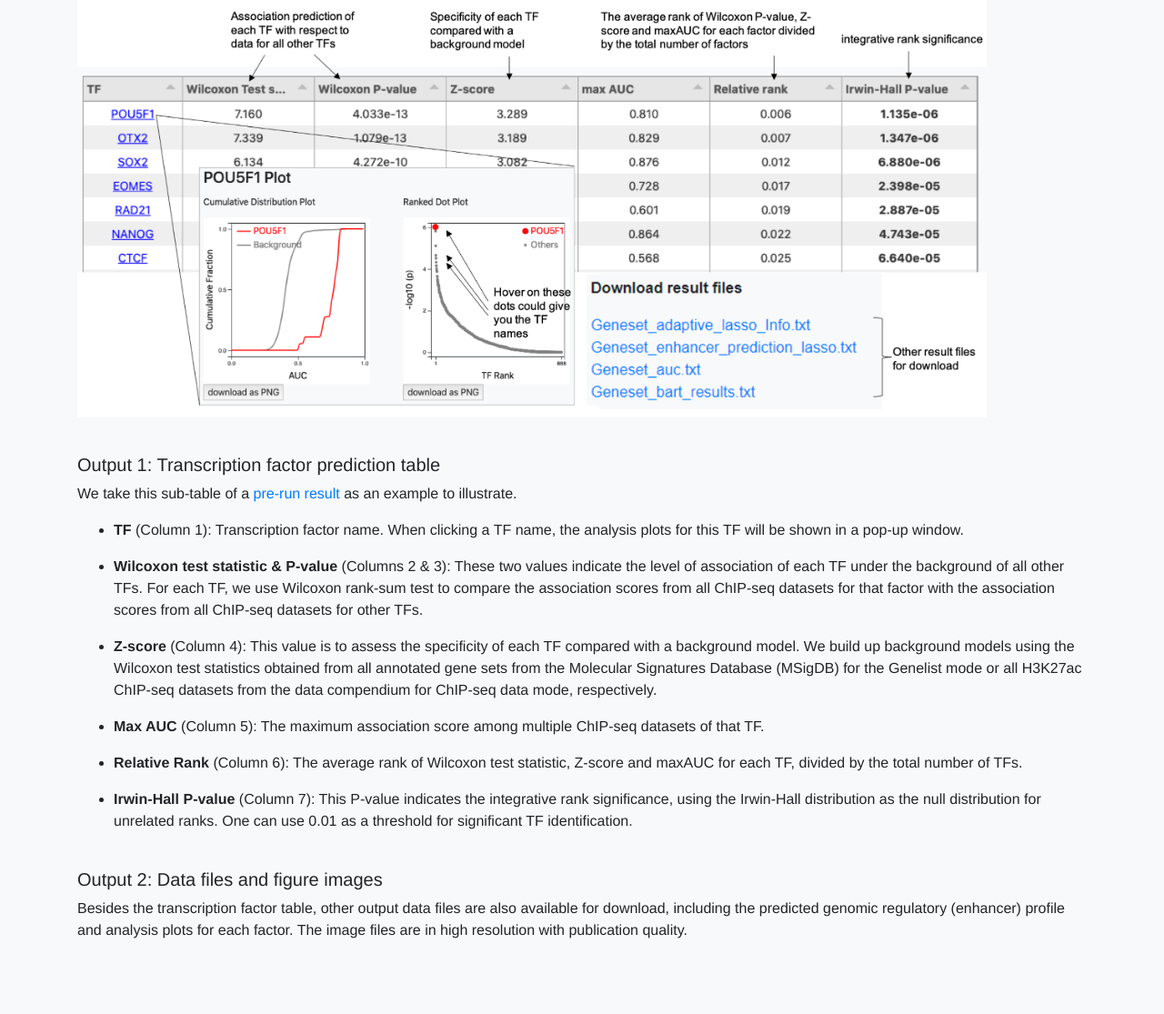
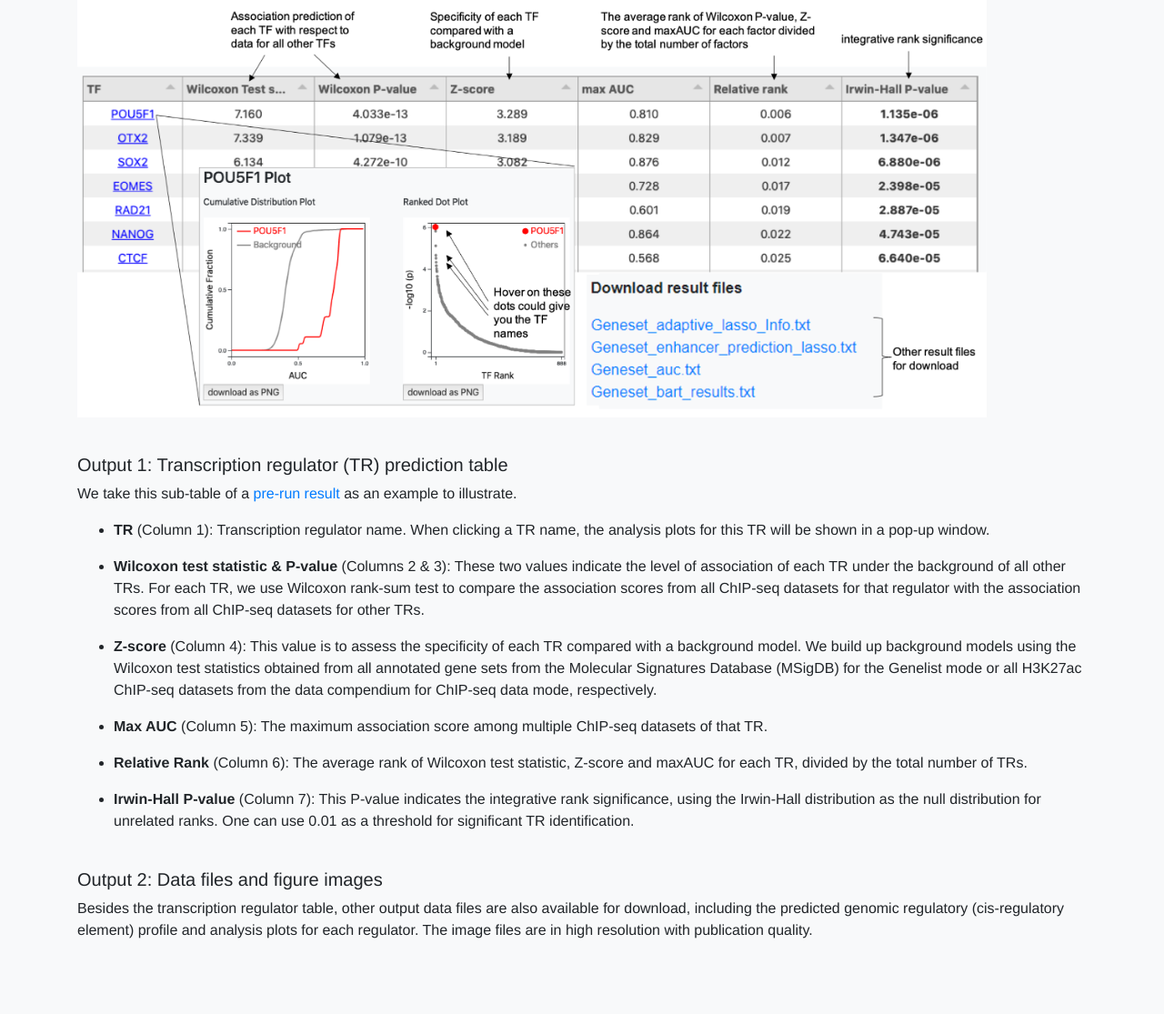
Before and after one commit to zang-lab/BARTweb_frontend, a Flask app: page /help in a window 1280 px wide. Shown: the part 1554-2669 px from the top of the page at 91% size. Run offline with Flask 2, Linux system fonts and the light colour scheme; some libraries are stand-ins or nearby versions.

Commit message:
edit help page

```diff
--- a/templates/help.html
+++ b/templates/help.html
@@ -30,7 +30,7 @@
     <div class="container">
         <div class="py-3">
           <h3><font color="#002F6C">BARTweb help page</font></h3>
-          <p>BARTweb is an interactive web server to predict functional transcription factors that regulate a given gene list or associate with a genomic profile. It is a web interface to <a href='http://faculty.virginia.edu/zanglab/bart/index.htm'>BART Python package</a>. </p>
+          <p>BARTweb is an interactive web server to predict functional transcription regulators that regulate a given gene list or associate with a genomic profile. It is a web interface to <a href="https://github.com/zanglab/bart2" target="_blank"> BART Python package</a>.</p>
           <p>If you use BARTweb in your data analysis or publish the results of BARTweb, please cite the following paper in the main text of your manuscript: </p>
           <ul>
           <li>Zhenjia Wang, Mete Civelek, Clint Miller, Nathan Sheffield, Michael J. Guertin, Chongzhi Zang.  BART: a transcription factor prediction tool with query gene sets or epigenomic profiles. <em>Bioinformatics</em>, <strong>34</strong>, 2867–2869 (2018). DOI: <a href='https://doi.org/10.1093/bioinformatics/bty194' target="_new">10.1093/bioinformatics/bty194</a></li>
@@ -54,29 +54,29 @@
           <h4>How to interpret the BART result</h4>
           <p><img src="{{ url_for('static', filename='bartweb2_result.png') }}" alt='bartweb_result' referrerPolicy='no-referrer' width="1000"/></p>
           <br>
-          <h5>Output 1: Transcription factor prediction table</h5>
+          <h5>Output 1: Transcription regulator (TR) prediction table</h5>
           <p>We take this sub-table of a <a href='http://bartweb.org/result?user_key=test_POU5F1_15751798580178106'>pre-run result</a> as an example to illustrate.</p>
           <ul>
-          <li><strong>TF</strong> (Column 1): Transcription factor name. When clicking a TF name, the analysis plots for this TF will be shown in a pop-up window.</li>
+          <li><strong>TR</strong> (Column 1): Transcription regulator name. When clicking a TR name, the analysis plots for this TR will be shown in a pop-up window.</li>
           </ul>
           <ul>
-          <li><strong>Wilcoxon test statistic &amp; P-value</strong> (Columns 2 &amp; 3): These two values indicate the level of association of each TF under the background of all other TFs. For each TF, we use Wilcoxon rank-sum test to compare the association scores from all ChIP-seq datasets for that factor with the association scores from all ChIP-seq datasets for other TFs.</li>
+          <li><strong>Wilcoxon test statistic &amp; P-value</strong> (Columns 2 &amp; 3): These two values indicate the level of association of each TR under the background of all other TRs. For each TR, we use Wilcoxon rank-sum test to compare the association scores from all ChIP-seq datasets for that regulator with the association scores from all ChIP-seq datasets for other TRs.</li>
           </ul>
           <ul>
-          <li><strong>Z-score</strong> (Column 4): This value is to assess the specificity of each TF compared with a background model. We build up background models using the Wilcoxon test statistics obtained from all annotated gene sets from the Molecular Signatures Database (MSigDB) for the Genelist mode or all H3K27ac ChIP-seq datasets from the data compendium for ChIP-seq data mode, respectively.</li>
+          <li><strong>Z-score</strong> (Column 4): This value is to assess the specificity of each TR compared with a background model. We build up background models using the Wilcoxon test statistics obtained from all annotated gene sets from the Molecular Signatures Database (MSigDB) for the Genelist mode or all H3K27ac ChIP-seq datasets from the data compendium for ChIP-seq data mode, respectively.</li>
           </ul>
           <ul>
-          <li><strong>Max AUC</strong> (Column 5): The maximum association score among multiple ChIP-seq datasets of that TF.</li>
+          <li><strong>Max AUC</strong> (Column 5): The maximum association score among multiple ChIP-seq datasets of that TR.</li>
           </ul>
           <ul>
-          <li><strong>Relative Rank</strong> (Column 6): The average rank of Wilcoxon test statistic, Z-score and maxAUC for each TF, divided by the total number of TFs.</li>
+          <li><strong>Relative Rank</strong> (Column 6): The average rank of Wilcoxon test statistic, Z-score and maxAUC for each TR, divided by the total number of TRs.</li>
           </ul>
           <ul>
-          <li><strong>Irwin-Hall P-value</strong> (Column 7): This P-value indicates the integrative rank significance, using the Irwin-Hall distribution as the null distribution for unrelated ranks. One can use 0.01 as a threshold for significant TF identification.</li>
+          <li><strong>Irwin-Hall P-value</strong> (Column 7): This P-value indicates the integrative rank significance, using the Irwin-Hall distribution as the null distribution for unrelated ranks. One can use 0.01 as a threshold for significant TR identification.</li>
           </ul>
           <br>
           <h5>Output 2: Data files and figure images</h5>
-          <p>Besides the transcription factor table, other output data files are also available for download, including the predicted genomic regulatory (enhancer) profile and analysis plots for each factor. The image files are in high resolution with publication quality.</p>
+          <p>Besides the transcription regulator table, other output data files are also available for download, including the predicted genomic regulatory (cis-regulatory element) profile and analysis plots for each regulator. The image files are in high resolution with publication quality.</p>
 
         </div>
 
```
